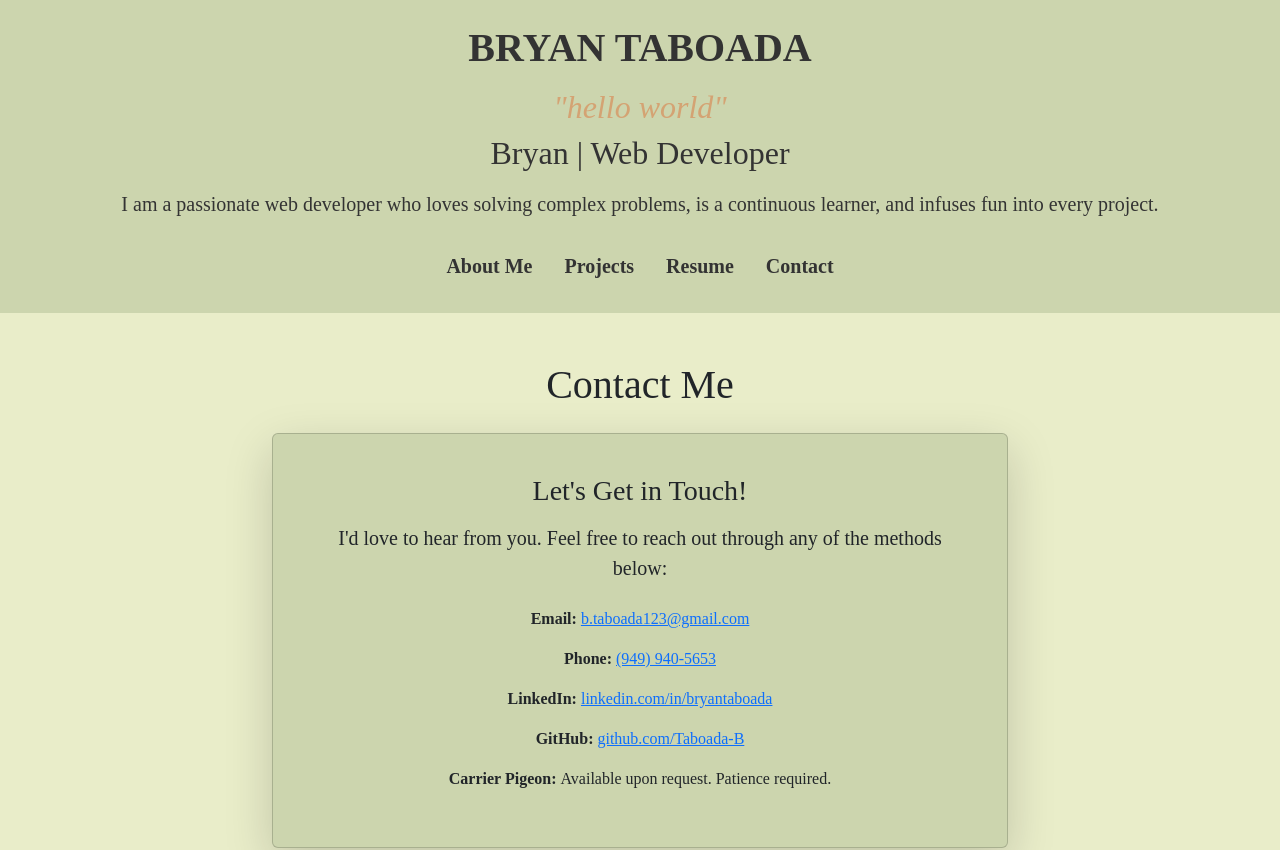
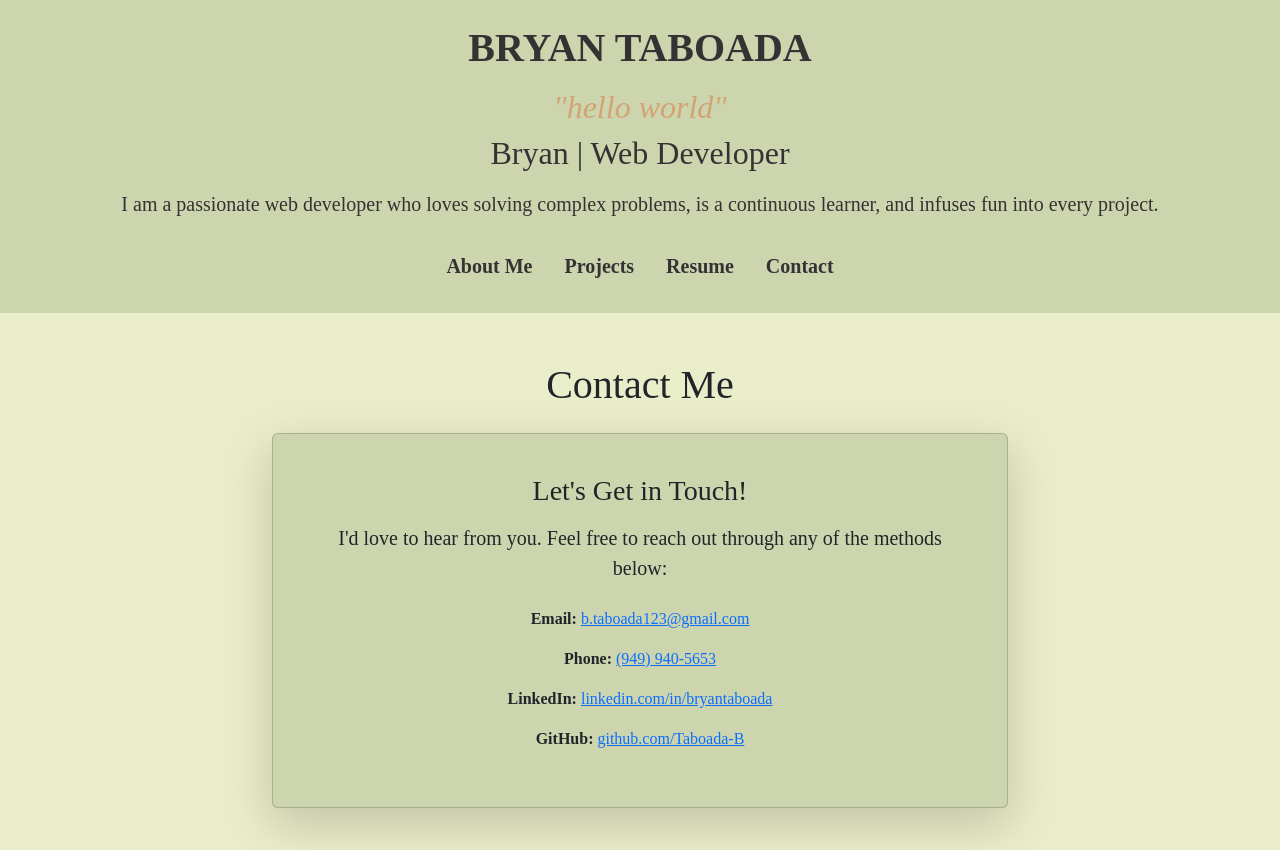
Before and after one commit to Taboada-B/Bryan, a React (Vite) app: page /contact in a window 1280 px wide. Shown: the top 850 px of the page. Built offline with nearby package versions, Linux system fonts and the light colour scheme.

Commit message:
resume and contact page

```diff
--- a/src/pages/contactPage.jsx
+++ b/src/pages/contactPage.jsx
@@ -44,10 +44,7 @@ export default function ContactPage() {
                     github.com/Taboada-B
                   </a>
                 </li>
-                <li className="mb-3">
-                  <strong>Carrier Pigeon: </strong>
-                  <span>Available upon request. Patience required.</span>
-                </li>
+
               </ul>
             </div>
           </div>
--- a/src/pages/resumePage.jsx
+++ b/src/pages/resumePage.jsx
@@ -7,7 +7,7 @@ export default function ResumePage() {
         <p className="pt-3">View or download my resume below:</p>
         {/* Download Link */}
         <a
-          href="./assets/resume/ResumeUpdate.pdf"
+           href="./assets/resume/ResumeUpdate.pdf"
           target="_blank"
           rel="noopener noreferrer"
           className="btn btn-primary"
```
Also changed, not shown: public/assets/images/ResumeImage.jpg, 1 other file (tests, documents, lock files or other folders).
